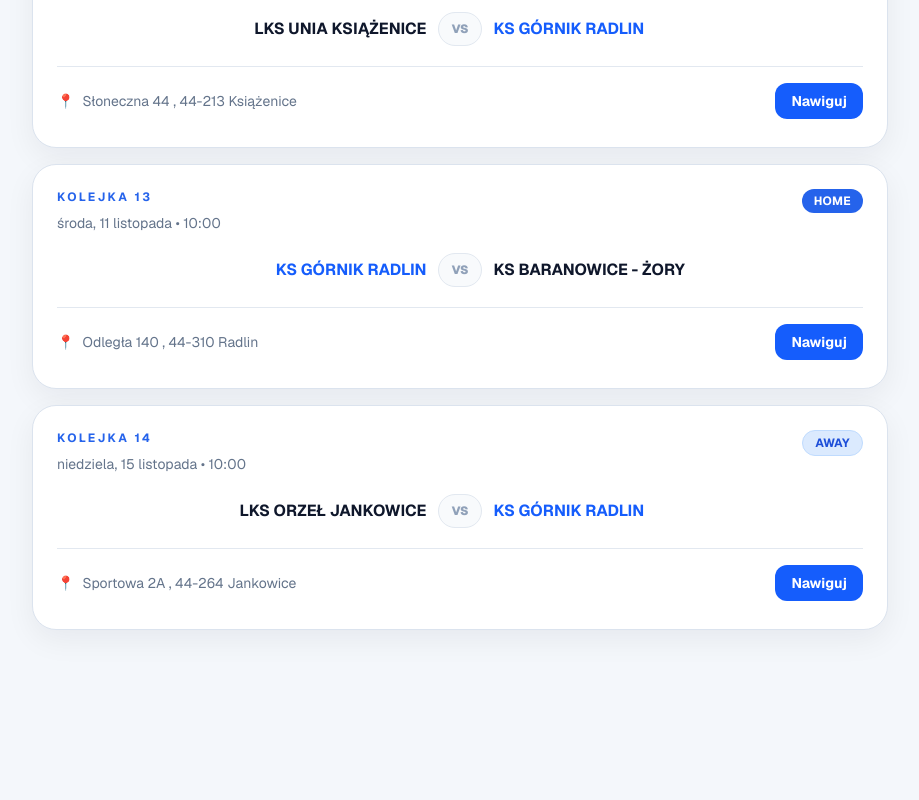
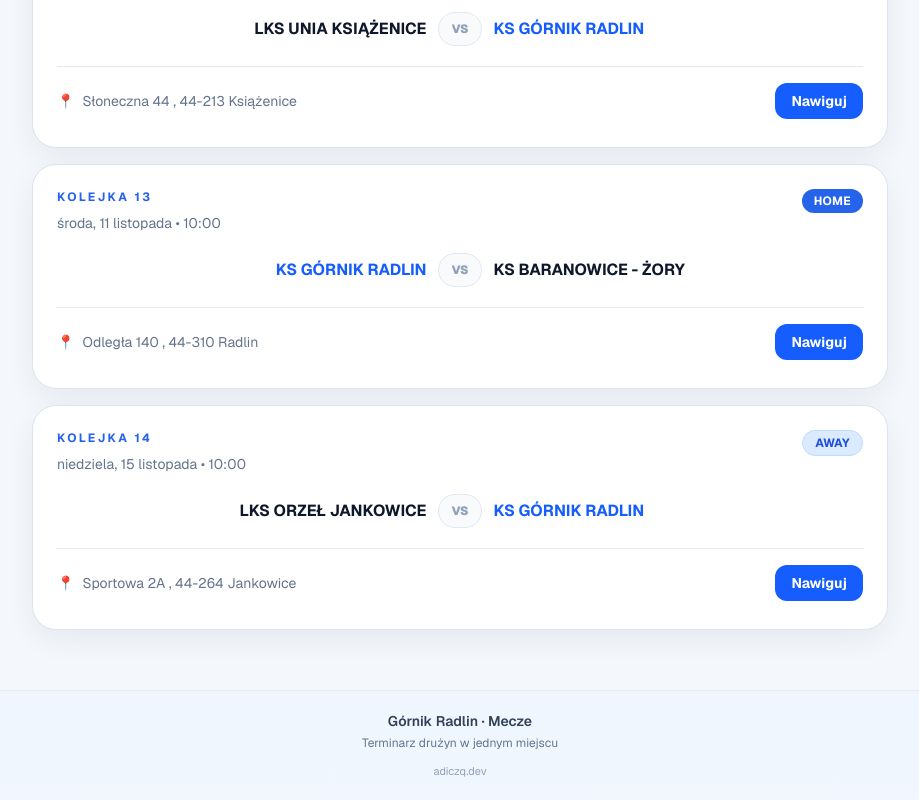
Before and after one commit to adiczq/mecze, a Next.js app: page /junior-2010 in a window 1280 px wide. Shown: the part 1407-2207 px from the top of the page, without its empty margins (180-1099 px from the left). Before the commit the page ends 2077 px from the top, so only its background shows below. Built offline with nearby package versions, Linux system fonts and the light colour scheme.

Commit message:
Add PWA install footer

```diff
--- a/src/app/globals.css
+++ b/src/app/globals.css
@@ -42,7 +42,6 @@ body {
 }
 
 .page-shell {
-  min-height: 100vh;
   background: linear-gradient(180deg, #eff6ff 0%, var(--background) 280px);
 }
 
--- a/src/app/layout.tsx
+++ b/src/app/layout.tsx
@@ -2,6 +2,7 @@ import type { Metadata } from "next";
 import { Geist, Geist_Mono } from "next/font/google";
 import "./globals.css";
 import ServiceWorkerRegister from "@/components/ServiceWorkerRegister";
+import Footer from "@/components/Footer";
 
 const geistSans = Geist({
   variable: "--font-geist-sans",
@@ -55,9 +56,12 @@ export default function RootLayout({
       lang="pl"
       className={`${geistSans.variable} ${geistMono.variable} h-full antialiased`}
     >
-      <body className="flex min-h-full flex-col">
+      <body className="flex min-h-dvh flex-col">
         <ServiceWorkerRegister />
-        {children}
+
+        <main className="flex-1">{children}</main>
+
+        <Footer />
       </body>
     </html>
   );
--- /dev/null
+++ b/src/components/Footer.tsx
@@ -0,0 +1,100 @@
+"use client";
+
+import { useEffect, useState } from "react";
+
+interface BeforeInstallPromptEvent extends Event {
+  prompt: () => Promise<void>;
+  userChoice: Promise<{
+    outcome: "accepted" | "dismissed";
+    platform: string;
+  }>;
+}
+
+export default function Footer() {
+  const [deferredPrompt, setDeferredPrompt] =
+    useState<BeforeInstallPromptEvent | null>(null);
+
+  const [isInstalled, setIsInstalled] = useState(false);
+
+  useEffect(() => {
+    const checkInstalled = () => {
+      const standalone =
+        window.matchMedia("(display-mode: standalone)").matches ||
+        // iOS Safari
+        (window.navigator as Navigator & { standalone?: boolean }).standalone;
+
+      setIsInstalled(Boolean(standalone));
+    };
+
+    checkInstalled();
+
+    const handleBeforeInstallPrompt = (event: Event) => {
+      event.preventDefault();
+      setDeferredPrompt(event as BeforeInstallPromptEvent);
+    };
+
+    const handleAppInstalled = () => {
+      setIsInstalled(true);
+      setDeferredPrompt(null);
+    };
+
+    window.addEventListener("beforeinstallprompt", handleBeforeInstallPrompt);
+
+    window.addEventListener("appinstalled", handleAppInstalled);
+
+    return () => {
+      window.removeEventListener(
+        "beforeinstallprompt",
+        handleBeforeInstallPrompt
+      );
+
+      window.removeEventListener("appinstalled", handleAppInstalled);
+    };
+  }, []);
+
+  const handleInstall = async () => {
+    if (!deferredPrompt) return;
+
+    await deferredPrompt.prompt();
+
+    const choice = await deferredPrompt.userChoice;
+
+    if (choice.outcome === "accepted") {
+      setDeferredPrompt(null);
+    }
+  };
+
+  return (
+    <footer className="mt-5 border-t border-slate-200/80 bg-white/60">
+      <div className="page-shell flex flex-col items-center py-5 text-center">
+        <p className="text-sm font-semibold text-slate-700">
+          Górnik Radlin · Mecze
+        </p>
+
+        <p className="mt-1 text-xs text-slate-500">
+          Terminarz drużyn w jednym miejscu
+        </p>
+
+        {!isInstalled && deferredPrompt && (
+          <button
+            type="button"
+            onClick={handleInstall}
+            className="mt-3 inline-flex items-center gap-2 rounded-full bg-blue-600 px-4 py-2 text-xs font-semibold text-white shadow-sm transition hover:bg-blue-700"
+          >
+            <span>📲</span>
+            Zainstaluj aplikację
+          </button>
+        )}
+
+        <a
+          href="https://www.adiczq.dev"
+          target="_blank"
+          rel="noreferrer"
+          className="mt-3 text-[11px] text-slate-400 transition hover:text-slate-600"
+        >
+          adiczq.dev
+        </a>
+      </div>
+    </footer>
+  );
+}
```
